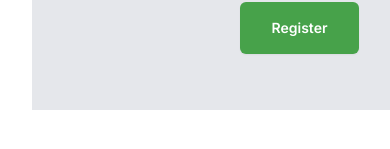
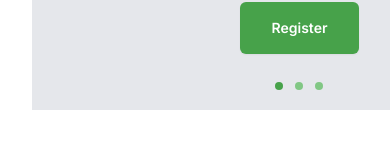
Before and after one commit to Dev-Nana/nexcent, a React (Vite) app: page / in a window 390 px wide. Shown: the part 311-460 px from the top of the page. Built offline with nearby package versions, Linux system fonts and the light colour scheme.

Commit message:
feat: dots mobile

```diff
--- a/src/components/banner/Banner.tsx
+++ b/src/components/banner/Banner.tsx
@@ -1,4 +1,5 @@
-import ImageBanner from "../../assets/images/image-banner.png"
+import ImageBanner from "../../assets/images/image-banner.png";
+import Dots from "../dots/Dots";
 
 export default function Banner() {
   return (
@@ -21,6 +22,7 @@ export default function Banner() {
       <div className="hidden sm:block w-1/3">
         <img src={ImageBanner} />
       </div>
+      <Dots />
     </div>
   );
 }
--- /dev/null
+++ b/src/components/dots/Dots.tsx
@@ -0,0 +1,9 @@
+export default function Dots() {
+  return (
+    <div className="absolute z-30 flex -translate-x-1/2 space-x-3 rtl:space-x-reverse bottom-5 left-1/2">
+        <button className="w-2 h-2 rounded-full bg-green"></button>
+        <button className="w-2 h-2 rounded-full bg-green2"></button>
+        <button className="w-2 h-2 rounded-full bg-green2"></button>
+    </div>
+  );
+}
```
